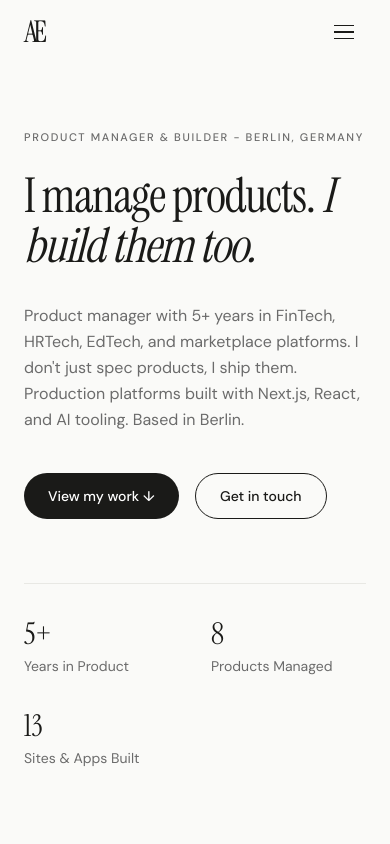
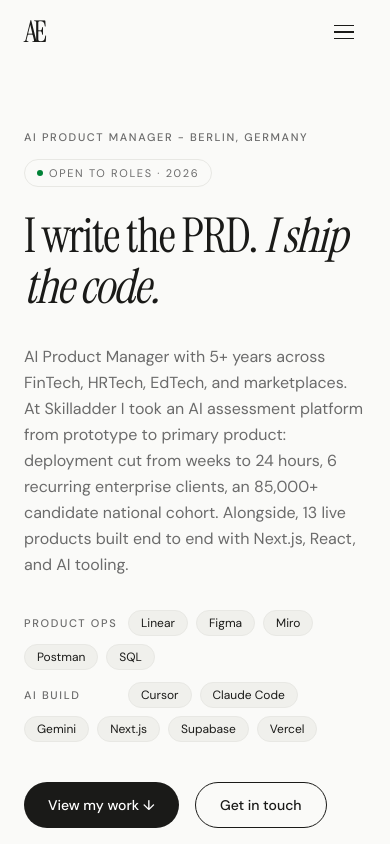
Before and after one commit to IamDejman/portfolio, a Next.js app: page / in a window 390 px wide. Shown: the top 844 px of the page. Built offline with nearby package versions, Linux system fonts and the light colour scheme.

Commit message:
feat: reposition site as AI Product Manager
- Retitle across metadata, OG image, JSON-LD, and about page
- New hero: availability badge, proof-point intro, grouped tool chips
- Sync role title, phone, and CV file with updated CV

```diff
--- a/src/app/about/page.tsx
+++ b/src/app/about/page.tsx
@@ -7,7 +7,7 @@ import ScrollReveal from "@/components/ScrollReveal";
 export const metadata: Metadata = {
   title: "About",
   description:
-    "Product Manager and builder based in Berlin. I manage products and build them too - shipping across FinTech, HRTech, EdTech, and marketplace platforms.",
+    "AI Product Manager based in Berlin. I write the PRD and ship the code - 5+ years across FinTech, HRTech, EdTech, and marketplace platforms.",
 };
 
 export default function AboutPage() {
--- a/src/app/layout.tsx
+++ b/src/app/layout.tsx
@@ -57,7 +57,7 @@ export default function RootLayout({
     "@type": "Person",
     name: siteConfig.fullName,
     url: siteConfig.url,
-    jobTitle: "Product Manager & Builder",
+    jobTitle: "AI Product Manager",
     address: {
       "@type": "PostalAddress",
       addressLocality: "Berlin",
--- a/src/app/opengraph-image.tsx
+++ b/src/app/opengraph-image.tsx
@@ -1,12 +1,12 @@
 import { ImageResponse } from "next/og";
 import { siteConfig } from "@/data/content";
 
-export const alt = "Ayodeji Eluwande, Product Manager & Builder";
+export const alt = "Ayodeji Eluwande, AI Product Manager";
 export const size = { width: 1200, height: 630 };
 export const contentType = "image/png";
 
 const TEXT =
-  "AEAyodeji Eluwande I manage products. I build them too. Product Manager & Builder · Berlin, Germany ayodejieluwande.vercel.app";
+  "AEAyodeji Eluwande I write the PRD. I ship the code. AI Product Manager · Berlin, Germany ayodejieluwande.vercel.app";
 
 async function loadInstrumentSerif() {
   const css = await (
@@ -57,7 +57,7 @@ export default async function Image() {
               marginTop: 16,
             }}
           >
-            I manage products. I build them too.
+            I write the PRD. I ship the code.
           </div>
         </div>
 
@@ -73,7 +73,7 @@ export default async function Image() {
           }}
         >
           <div style={{ display: "flex" }}>
-            Product Manager &amp; Builder · Berlin, Germany
+            AI Product Manager · Berlin, Germany
           </div>
           <div style={{ display: "flex" }}>
             {siteConfig.url.replace("https://", "")}
--- a/src/app/page.tsx
+++ b/src/app/page.tsx
@@ -1,5 +1,5 @@
 import Link from "next/link";
-import { siteConfig, stats } from "@/data/content";
+import { siteConfig, stats, toolGroups } from "@/data/content";
 import ScrollReveal from "@/components/ScrollReveal";
 
 export default function Home() {
@@ -8,25 +8,51 @@ export default function Home() {
       {/* Hero Section */}
       <section className="pt-32 md:pt-44 pb-20">
         <ScrollReveal>
-          <p className="section-label mb-6">
-            Product Manager &amp; Builder - Berlin, Germany
-          </p>
+          <div className="mb-6 flex flex-wrap items-center gap-3">
+            <p className="section-label">
+              AI Product Manager - Berlin, Germany
+            </p>
+            <span className="inline-flex items-center gap-1.5 rounded-full border border-border px-3 py-1 text-[11px] uppercase tracking-[0.15em] text-muted">
+              <span className="h-1.5 w-1.5 rounded-full bg-green-700" aria-hidden />
+              {siteConfig.availability}
+            </span>
+          </div>
         </ScrollReveal>
 
         <ScrollReveal delay={100}>
           <h1 className="font-serif text-5xl md:text-7xl lg:text-8xl leading-[1.05] tracking-tight max-w-4xl">
-            I manage products.{" "}
-            <span className="italic">I build them too.</span>
+            I write the PRD.{" "}
+            <span className="italic">I ship the code.</span>
           </h1>
         </ScrollReveal>
 
         <ScrollReveal delay={200}>
           <p className="mt-8 text-muted text-base md:text-lg max-w-2xl leading-relaxed">
-            Product manager with 5+ years in FinTech, HRTech, EdTech, and
-            marketplace platforms. I don&apos;t just spec products, I ship
-            them. Production platforms
-            built with Next.js, React, and AI tooling. Based in Berlin.
+            AI Product Manager with 5+ years across FinTech, HRTech, EdTech,
+            and marketplaces. At Skilladder I took an AI assessment platform
+            from prototype to primary product: deployment cut from weeks to 24
+            hours, 6 recurring enterprise clients, an 85,000+ candidate
+            national cohort. Alongside, 13 live products built end to end with
+            Next.js, React, and AI tooling.
           </p>
+        </ScrollReveal>
+
+        <ScrollReveal delay={250}>
+          <div className="mt-8 flex flex-col gap-3">
+            {toolGroups.map((group) => (
+              <div key={group.label} className="flex flex-wrap items-center gap-2">
+                <span className="section-label w-24 shrink-0">{group.label}</span>
+                {group.tools.map((tool) => (
+                  <span
+                    key={tool}
+                    className="rounded-full border border-border bg-card px-3 py-1 text-xs text-text"
+                  >
+                    {tool}
+                  </span>
+                ))}
+              </div>
+            ))}
+          </div>
         </ScrollReveal>
 
         <ScrollReveal delay={300}>
--- a/src/data/content.ts
+++ b/src/data/content.ts
@@ -1,12 +1,13 @@
 export const siteConfig = {
   name: "Ayodeji",
   fullName: "Ayodeji Eluwande",
-  title: "Ayodeji Eluwande - Product Manager & Builder",
+  title: "Ayodeji Eluwande - AI Product Manager",
   description:
-    "Product Manager and builder with 5+ years shipping products across FinTech, HRTech, EdTech, and marketplace platforms. I manage products and build them too. Based in Berlin, Germany.",
+    "AI Product Manager who ships. 5+ years across FinTech, HRTech, EdTech, and marketplaces. I write the PRD and the production code: 13 live products built with Next.js, React, and AI tooling. Based in Berlin, Germany.",
   url: "https://ayodejieluwande.vercel.app",
   email: "ayodejieluwande@gmail.com",
-  phone: "+2348089932753",
+  phone: "+491791556146",
+  availability: "Open to roles · 2026",
   linkedin: "https://linkedin.com/in/ayodejieluwande",
   twitter: "https://x.com/aeluwande",
   github: "https://github.com/IamDejman",
@@ -29,7 +30,18 @@ export const stats = [
 ];
 
 export const currentRoles = [
-  { title: "Product Lead, Strategy & Operations", org: "Skilladder AI" },
+  { title: "Lead AI Product Manager - Operations", org: "Skilladder AI" },
+];
+
+export const toolGroups = [
+  {
+    label: "Product ops",
+    tools: ["Linear", "Figma", "Miro", "Postman", "SQL"],
+  },
+  {
+    label: "AI build",
+    tools: ["Cursor", "Claude Code", "Gemini", "Next.js", "Supabase", "Vercel"],
+  },
 ];
 
 export const pastRoles = [
@@ -53,7 +65,7 @@ export const projects: Project[] = [
   {
     title: "Skilladder AI",
     client: "Skilladder AI",
-    role: "Product Lead, Strategy & Operations",
+    role: "Lead AI Product Manager - Operations",
     description:
       "Building the future of skills-based hiring across Africa through AI-powered talent workflows and verified skills assessments. Took the assessment platform from prototype to primary product, cutting deployment time by 85%, while leading product strategy from planning to retrospective with AI tools including Cursor and Claude Code.",
     tags: ["HRTech", "AI", "Assessment", "Hiring"],
@@ -232,7 +244,7 @@ export const caseStudies: CaseStudy[] = [
     slug: "skilladder",
     title: "Skilladder Assessment Platform",
     org: "Skilladder AI",
-    role: "Product Lead, Strategy & Operations",
+    role: "Lead AI Product Manager - Operations",
     period: "May 2025 – Present",
     summary:
       "From a spreadsheet workflow to a multi-tenant assessment platform serving a national talent cohort of 85,000+ candidates.",
```
Also changed, not shown: 1 other file (tests, documents, lock files or other folders).
